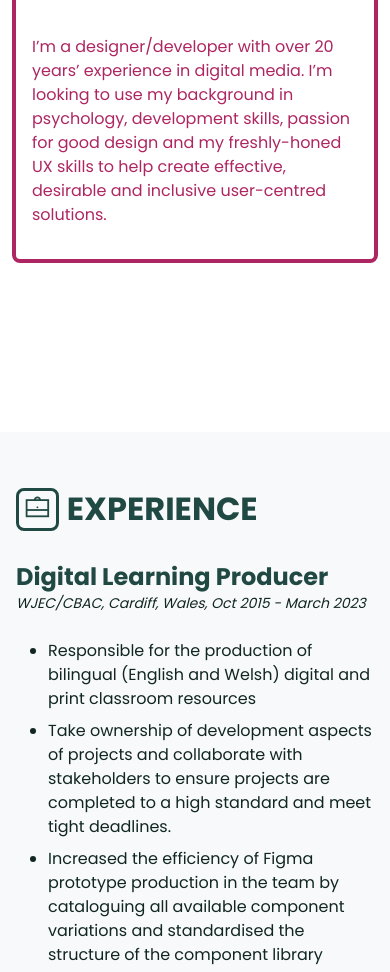
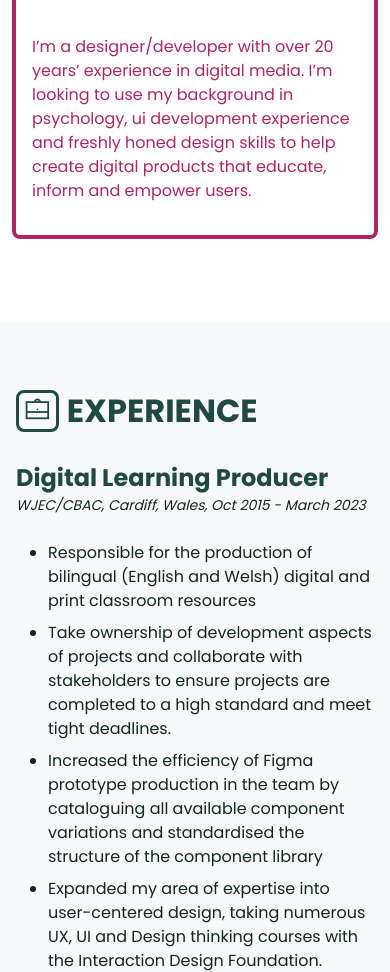
Before and after one commit to HuwTJones/bootstrap-5-sass, a website: page my-cv.html in a window 390 px wide. Shown: the part 417-1389 px from the top of the page. Drawn offline with nearby package versions, Linux system fonts and the light colour scheme.

Commit message:
Improved CV responsive layout

```diff
--- a/my-cv.html
+++ b/my-cv.html
@@ -77,10 +77,9 @@
           <h2><i class="lar la-user cv-icon"></i>Profile</h2>
           <p>
             I’m a designer/developer with over 20 years’ experience in digital
-            media. I’m looking to use my background in psychology, development
-            skills, passion for good design and my freshly-honed UX skills to
-            help create effective, desirable and inclusive user-centred
-            solutions.
+            media. I’m looking to use my background in psychology, ui
+            development experience and freshly honed design skills to help
+            create digital products that educate, inform and empower users.
           </p>
           <!-- <a
             href="huw-jones-cv-2023.pdf"
@@ -94,10 +93,10 @@
     <!-- End of hero section -->
 
     <!-- Start of main CV section -->
-    <section id="cv-main" class="profile-section">
+    <section id="cv-main" class="profile-section bg-light pt-2 pb-0">
       <div class="container-lg">
         <div class="row">
-          <div class="col-lg-6 col-xxl-7 p-3 p-lg-4 mb-lg-5 bg-light">
+          <div class="col-lg-6 col-xxl-7 p-3 p-lg-4 mb-lg-5">
             <h2><i class="las la-briefcase cv-icon"></i>Experience</h2>
             <h3 class="mb-0">Digital Learning Producer</h3>
             <p>
@@ -327,8 +326,7 @@
                   <li>JEST</li>
                   <li>jQuery</li>
                 </ul>
-              </div>
-              <div class="col-12 px-3">
+
                 <h2><i class="las la-graduation-cap cv-icon"></i>Education</h2>
                 <h4 class="mb-0">
                   PG Dip: <span class="d-inline-block">Interactive Media</span>
@@ -390,8 +388,6 @@
                     ></small
                   >
                 </p>
-              </div>
-              <div class="col-12 mb-5 px-3">
                 <h2><i class="las la-comments cv-icon"></i>Languages</h2>
                 <ul class="mt-4 mb-5">
                   <li>Fluent Welsh</li>
--- a/scss/components/_typography.scss
+++ b/scss/components/_typography.scss
@@ -81,11 +81,14 @@ h5{
 }
 
  #cv-main {
+    section {
+        padding-block: min(2vh, 4rem);
+    }
 
     h2{
         font-size: var(--fs-600);
         margin-bottom: 1.25rem;
-        margin-top:min(10vh, 2.5rem);
+        margin-top:min(5vh, 3rem);
         font-weight: 700;
     }
 
```
Also changed, not shown: case-study-recycling.html (+1 -1 lines), assets/css/style.css, 1 other file.
